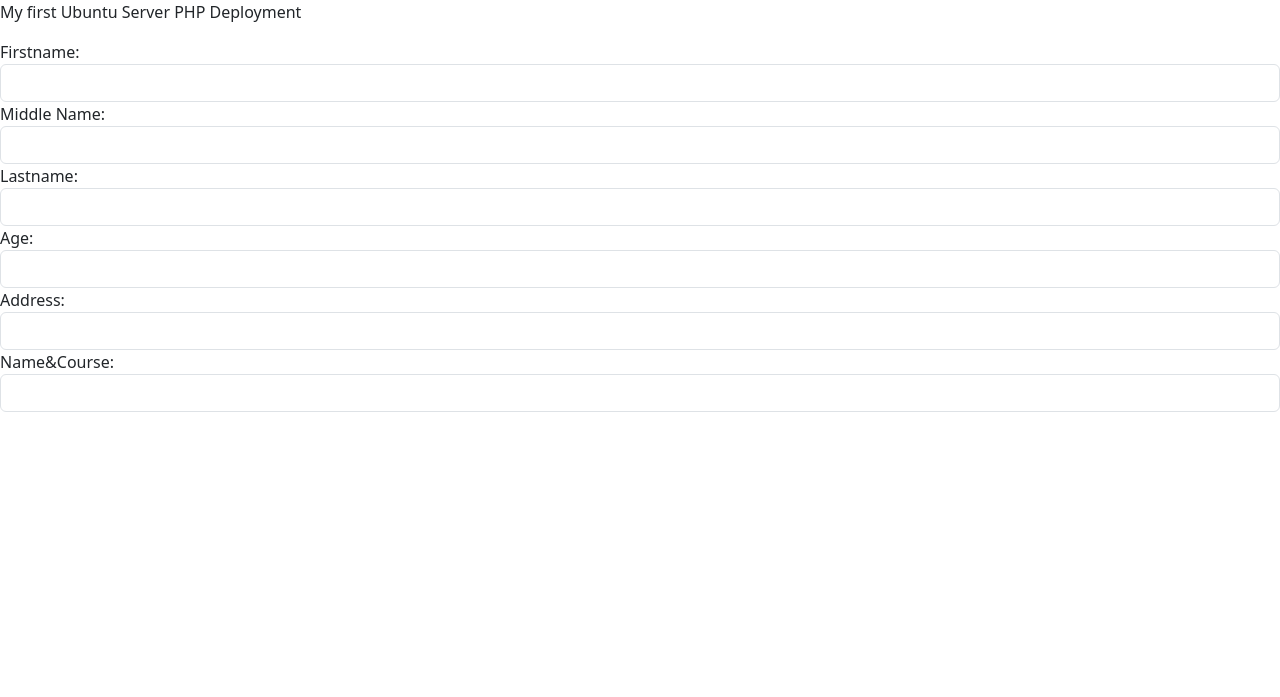
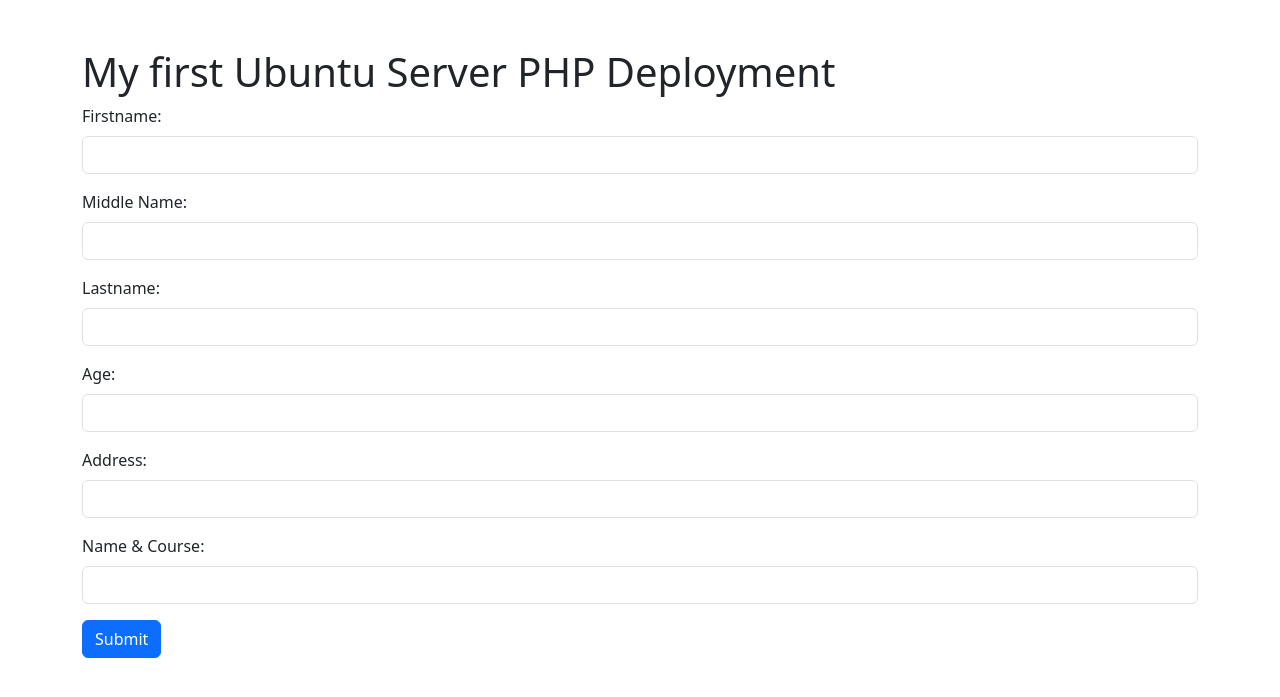
Before and after one commit to villaceranlody/testtt3, a PHP site: page / in a window 1280 px wide. Shown: the top 697 px of the page. Run offline with PHP 8.4, Linux system fonts and the light colour scheme.

Commit message:
Add files via upload

```diff
--- a/test3/index.php
+++ b/test3/index.php
@@ -1,44 +1,68 @@
 <!DOCTYPE html>
-<html>
+<html lang="en">
+
 <head>
     <meta charset="utf-8">
     <meta name="viewport" content="width=device-width, initial-scale=1">
     <title>My first Ubuntu Server PHP Deployment</title>
+
+    <!-- Bootstrap CSS -->
+    <link href="https://cdn.jsdelivr.net/npm/bootstrap@5.3.3/dist/css/bootstrap.min.css" rel="stylesheet"
+          integrity="sha384-QWTKZyjpPEjISv5WaRU9OFeRpok6YctnYmDr5pNlyT2bRjXh0JMhjY6hW+ALEwIH" crossorigin="anonymous">
 </head>
 
-<link href="https://cdn.jsdelivr.net/npm/bootstrap@5.3.3/dist/css/bootstrap.min.css" rel="stylesheet" integrity="sha384-QWTKZyjpPEjISv5WaRU9OFeRpok6YctnYmDr5pNlyT2bRjXh0JMhjY6hW+ALEwIH" crossorigin="anonymous">
 <body>
-     	<p>My first Ubuntu Server PHP Deployment</p>
-</body>
-	<div>
-		<label>Firstname:</label>
-		<input type="text" name="firstname" class="form-control">
+
+    <div class="container mt-5">
+        <h1>My first Ubuntu Server PHP Deployment</h1>
+
+        <form method="POST" action="your-server-side-script.php">
+            <!-- Firstname Field -->
+            <div class="mb-3">
+                <label for="firstname" class="form-label">Firstname:</label>
+                <input type="text" name="firstname" id="firstname" class="form-control">
             </div>
 
-	<div>
-		<label>Middle Name:</label>
-		<input type="text" name="middlename" class="form-control">
+            <!-- Middlename Field -->
+            <div class="mb-3">
+                <label for="middlename" class="form-label">Middle Name:</label>
+                <input type="text" name="middlename" id="middlename" class="form-control">
             </div>
 
-    <div>
-		<label>Lastname:</label>
-		<input type="text" name="lastname" class="form-control">
+            <!-- Lastname Field -->
+            <div class="mb-3">
+                <label for="lastname" class="form-label">Lastname:</label>
+                <input type="text" name="lastname" id="lastname" class="form-control">
             </div>
 
-	<div>
-		<label>Age:</label>
-		<input type="text" name="age" class="form-control">
+            <!-- Age Field -->
+            <div class="mb-3">
+                <label for="age" class="form-label">Age:</label>
+                <input type="number" name="age" id="age" class="form-control">
             </div>
 
-	<div>
-		<label>Address:</label>
-		<input type="text" name="address" class="form-control">
+            <!-- Address Field -->
+            <div class="mb-3">
+                <label for="address" class="form-label">Address:</label>
+                <input type="text" name="address" id="address" class="form-control">
             </div>
 
-	<div>
-		<label>Name&Course:</label>
-		<input type="text" name="namecourse" class="form-control">
+            <!-- Name & Course Field -->
+            <div class="mb-3">
+                <label for="namecourse" class="form-label">Name & Course:</label>
+                <input type="text" name="namecourse" id="namecourse" class="form-control">
             </div>
+
+            <!-- Submit Button -->
+            <button type="submit" class="btn btn-primary">Submit</button>
+        </form>
+    </div>
+
+    <!-- Bootstrap JS -->
+    <script src="https://cdn.jsdelivr.net/npm/bootstrap@5.3.3/dist/js/bootstrap.bundle.min.js"
+            integrity="sha384-YvpcrYf0tY3lHB60NNkmXc5s9fDVZLESaAA55NDzOxhy9GkcIdslK1eN7N6jIeHz"
+            crossorigin="anonymous"></script>
+
+</body>
+
 </html>
-
-<script src="https://cdn.jsdelivr.net/npm/bootstrap@5.3.3/dist/js/bootstrap.bundle.min.js" integrity="sha384-YvpcrYf0tY3lHB60NNkmXc5s9fDVZLESaAA55NDzOxhy9GkcIdslK1eN7N6jIeHz" crossorigin="anonymous"></script>
```
Lines whose indentation alone changed are shown as unchanged.
